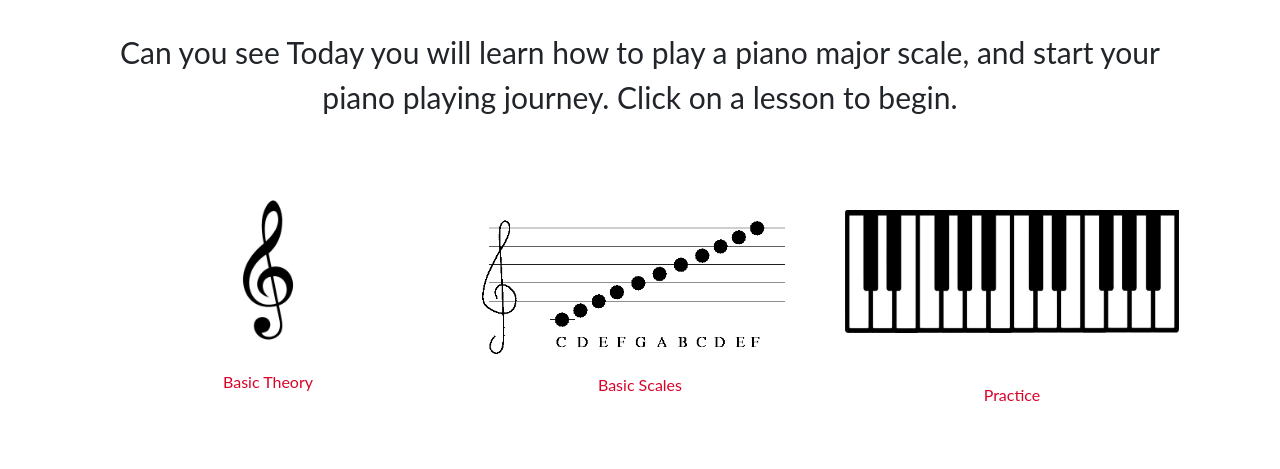
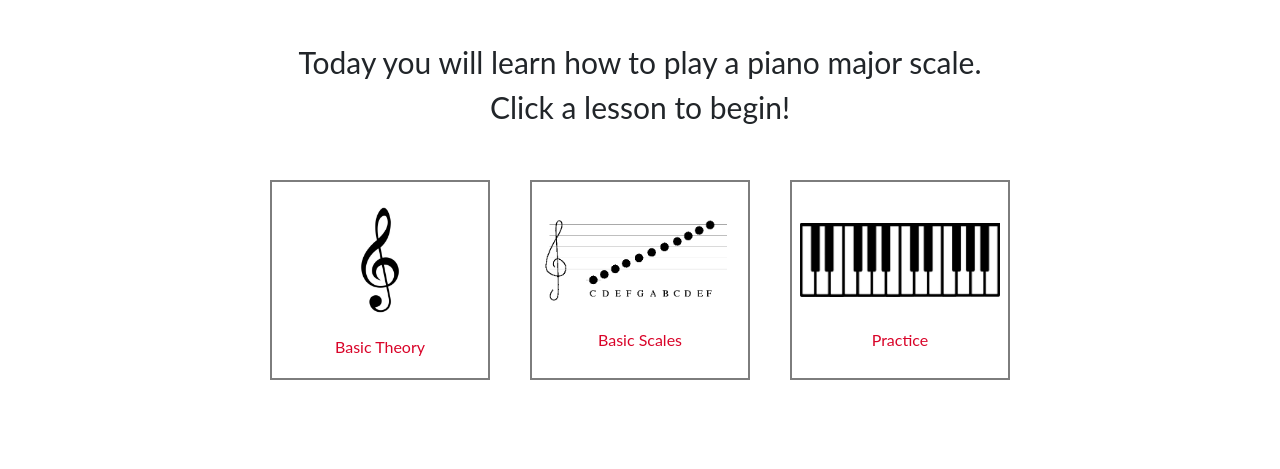
Before and after one commit to RichardSCS/ui-piano-scales, a Flask app: page / in a window 1280 px wide. Shown: the part 84-553 px from the top of the page. Run offline with Flask 3, Linux system fonts and the light colour scheme; some libraries are stand-ins or nearby versions; some web fonts are replaced.

Commit message:
PK updates to make home page more "clickable"

```diff
--- a/ui-paino-project/templates/home.html
+++ b/ui-paino-project/templates/home.html
@@ -1,7 +1,6 @@
 {% extends "layout.html" %}
 
 {% block content %}
-
 <!DOCTYPE html>
 <html lang="en">
 <head>
@@ -10,97 +9,79 @@
     <style>
         .clickable-image {
             cursor: pointer;
-            margin-bottom: 10px;
             display: flex;
             flex-direction: column;
             align-items: center;
             text-align: center;
+            border: 2px solid #7D7D7D;
+            width: 220px;
+            height: 200px;
+            justify-content: center;
+            padding: 10px;
+            margin: 0 10px; /* Adjusted margin for 20px total space between images */
         }
+        .clickable-image:hover{
+            background-color: lightgray;
+        }
+
         .image-container {
             display: flex;
-            justify-content: space-around;
-            align-items: flex-start; /* Align items to the start */
+            justify-content: center; /* Center the flex container */
+            align-items: center; /* Center items vertically */
             margin-top: 50px;
-            height: 300px; /* Fixed height for the container */
+            gap: 20px; /* Space between elements */
         }
+
         .image-container a {
             text-decoration: none;
             color: black;
-            flex: 1; /* Take up equal space */
             display: flex;
             flex-direction: column;
             justify-content: center;
             align-items: center;
         }
+
         .image-container img {
-            max-width: 200px;
-            height: auto;
-        }
-
-        .smaller-image img{
-            margin-top:40px;
-            margin-bottom:10px;
-            max-height:100%;
-            max-width:90%;
+            width: 200px; /* Fixed width for all images */
+            height: 150px; /* Fixed height for all images */
+            object-fit: scale-down;
         }
 
         .text-container {
-            margin-top:30px;
-            text-align:center;
+            margin-top: 40px;
+            text-align: center;
         }
 
         .welcome-text {
-            font-size:30px;
-        }
 
-        .col-md-4 {
-            text-align:center;
-            flex: 1; /* Make each column equally sized */
-            max-width: 33.33%; /* Ensure each column takes 1/3 of the container width */
-        }
-
-        .text-align-bottom {
-        	margin-top: 40px;
+            font-size: 30px;
         }
 
         .font-color {
             color: #d90429;
         }
-
-        .larger-container {
-        	/* border: 2px solid #2b2d42; */
-        	margin-top :20px;
-        }
-
     </style>
 </head>
 <body>
-	<div class = "larger-container">
-	    <div class = "text-container">
-	        <p class = "welcome-text">Can you see Today you will learn how to play a piano major scale, and start your piano playing journey. Click on a lesson to begin.</p>
+    <div class="larger-container">
+        <div class="text-container">
+            <p class="welcome-text">Today you will learn how to play a piano major scale. <br>Click a lesson to begin!</p>
         </div>
         <div class="image-container">
-	        <div class = "col-md-4">
             <a href="/learn-theory?id=1" class="clickable-image">
                 <img src="/static/media/basic_theory.jpeg" alt="basic_theory_link">
-	                <p class = "font-color">Basic Theory</p>
+                <p class="font-color">Basic Theory</p>
             </a>
-	        </div>
-	        <div class = "col-md-4">
-	            <a href="/learn-scales?id=1" class="clickable-image smaller-image">
+            <a href="/learn-scales?id=1" class="clickable-image">
                 <img src="/static/media/basic_scales.gif" alt="basic_scales_link">
-	                <p class = "font-color">Basic Scales</p>
+                <p class="font-color">Basic Scales</p>
             </a>
-	        </div>
-	        <div class = "col-md-4">
-	            <a href="/practice" class="clickable-image smaller-image">
+            <a href="/practice" class="clickable-image">
                 <img src="/static/media/practice.jpeg" alt="practice_link">
-	                <p class = "text-align-bottom font-color">Practice</p>
+                <p class="font-color">Practice</p>
             </a>
-	        </div>
         </div>
     </div>
 </body>
 </html>
-
 {% endblock %}
```
Lines whose indentation alone changed are shown as unchanged.
